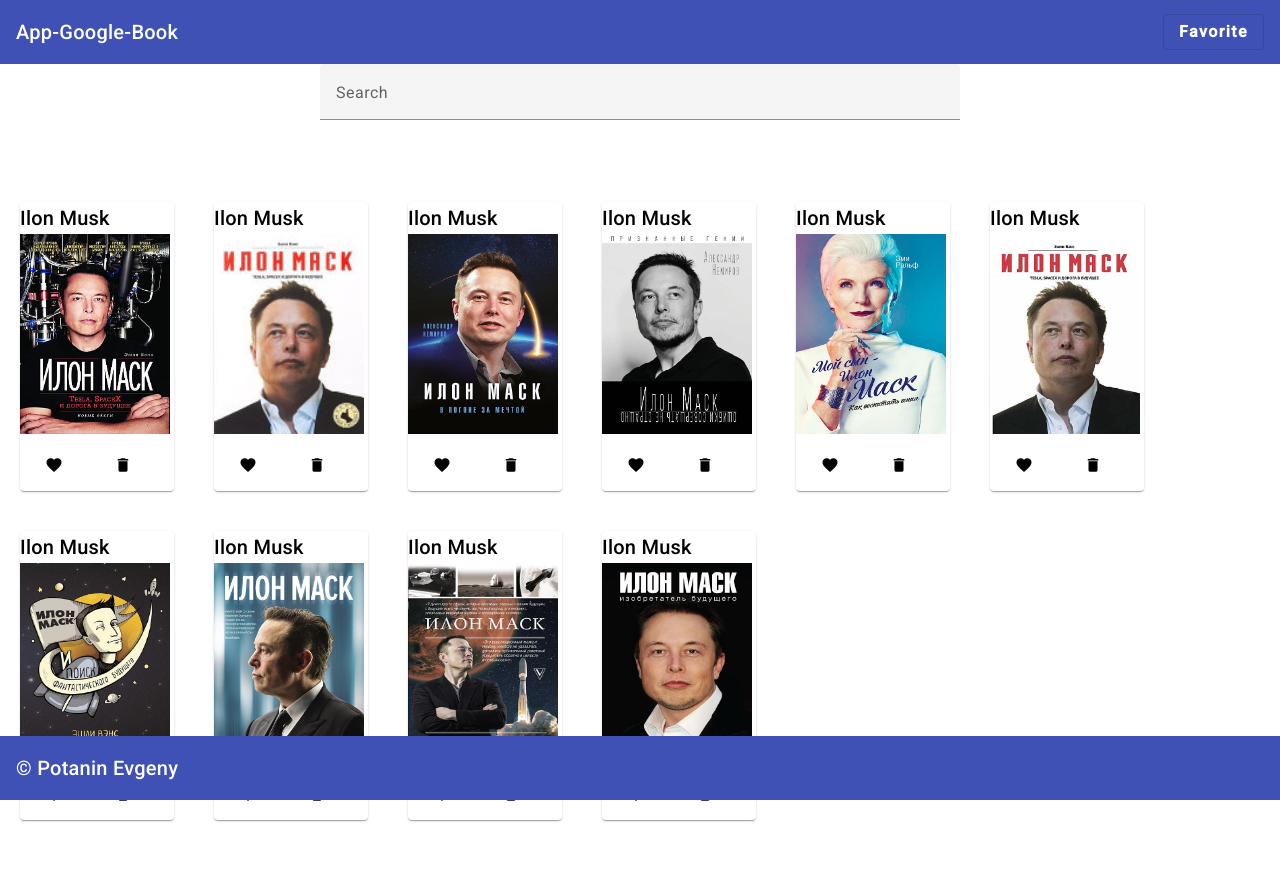
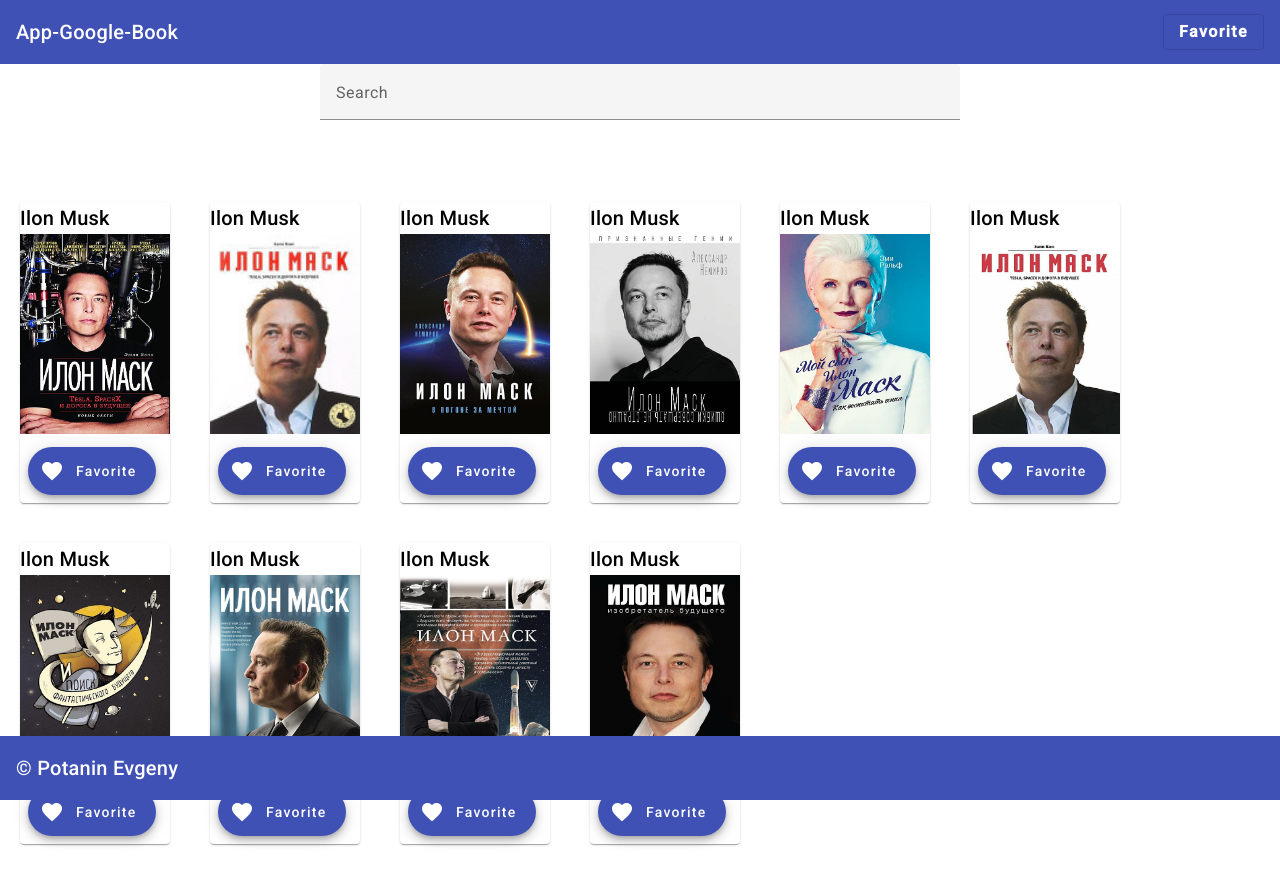
Before and after one commit to guruip/app-google-books, an Angular app: page / in a window 1280 px wide. Shown: the top 884 px of the page. Built offline with nearby package versions, Linux system fonts and the light colour scheme.

Commit message:
delete method refactoring

```diff
--- a/src/app/book-detail.model.ts
+++ b/src/app/book-detail.model.ts
@@ -18,6 +18,7 @@ export class BookDetail {
         this.title = book.title ?? '';
         this.detailsUrl = book.detailsUrl ?? '';
         this.imageUrl = book.imageUrl ?? DEFAULT_IMAGE_URL;
+        this.isFavorite = book.hasOwnProperty('isFavorite')  ?? true;
     }
 
     public static fromApi(book: BooksApiResponseItem): BookDetail {
--- a/src/app/components/books-card/books-card.component.html
+++ b/src/app/components/books-card/books-card.component.html
@@ -5,11 +5,8 @@
               <img class="image" mat-card-image src="{{book.imageUrl}}">
             </a>
         <mat-card-actions>
-            <button class="button" mat-flat-button collor="primary"
-                type="button" (click)="addFavorite(book)" *ngIf="!book.isFavorite"
-                  ><mat-icon>favorite</mat-icon></button>
-          <button class="button" mat-flat-button collor="primary" mat-button (click)="removeFavorite(book)"
-            ><mat-icon>delete</mat-icon></button>
+          <button mat-fab extended  [style.color]="book.isFavorite? 'red' : 'white'" color="primary"
+              (click)="addFavorite(book)"><mat-icon>favorite</mat-icon>Favorite</button>
         </mat-card-actions>
     </mat-card>
 </div>
--- a/src/app/components/books-card/books-card.component.scss
+++ b/src/app/components/books-card/books-card.component.scss
@@ -14,6 +14,7 @@ mat-card {
 }
 .button {
   margin-right: 5px;
+  color:white;
 }
 .image {
   height: 200px;
@@ -22,3 +23,7 @@ mat-card {
 .example-spacer {
   flex: 1 1 auto;
 }
+
+.color {
+  color:#3f51b5;
+}
--- a/src/app/components/books-card/books-card.component.ts
+++ b/src/app/components/books-card/books-card.component.ts
@@ -12,19 +12,19 @@ export class BooksCardComponent {
   get books$() {
     return this.booksService.booksSource;
   }
-
   constructor(private booksService: BooksService) {}
 
   addFavorite(book: BookDetail): void {
-    book.isFavorite = true;
-    this.booksService.saveFavorite(book);
-  };
 
-  removeFavorite(book: BookDetail) {
-    book.isFavorite = false;
+    if(!book.isFavorite){
+      book.isFavorite = true;
+      this.booksService.saveFavorite(book);
+    } else {
+      book.isFavorite = false;
       this.booksService.removeFavorite(book);
       this.booksService.addFavoriteBooks();
-  }
+    }
+  };
 
   ngOnInit(): void {
   }
--- a/src/app/services/books.service.ts
+++ b/src/app/services/books.service.ts
@@ -55,7 +55,6 @@ export class BooksService {
       books.push(book);
 
       const booksJson = JSON.stringify(books);
-      console.log(book);
       localStorage.setItem(this.BOOKS_LOCALSTORAGE_KEY, booksJson);
     }
   };
```
